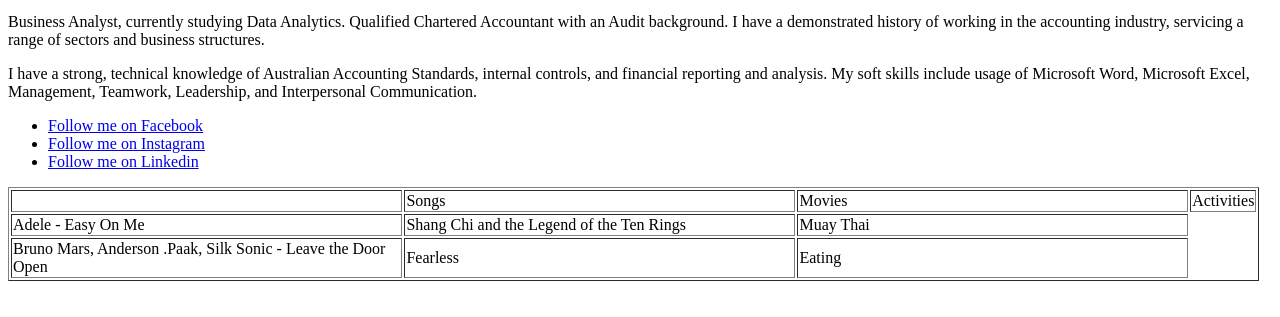
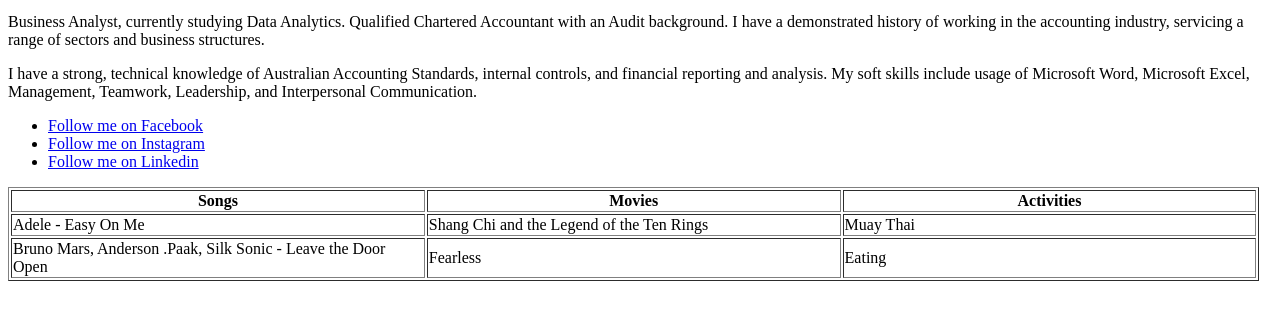
Before and after one commit to briginmis/briginmis.github.io, a plain HTML site: page index.html in a window 1280 px wide. Shown: the part 101-418 px from the top of the page. Drawn offline with Linux system fonts and the light colour scheme.

Commit message:
Edit table

```diff
--- a/index.html
+++ b/index.html
@@ -49,11 +49,9 @@
       </colgroup>
       <thead>
         <tr>
-          <th>
-            <td>Songs</td>
-            <td>Movies</td>
-            <td>Activities</td>
-          </th>
+        <th>Songs</th>
+        <th>Movies</th>
+        <th>Activities</th>
         </tr>
       </thead>
       <tbody>
```
